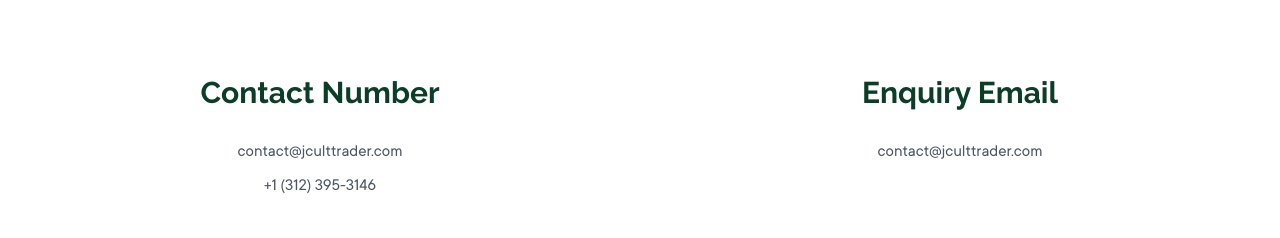
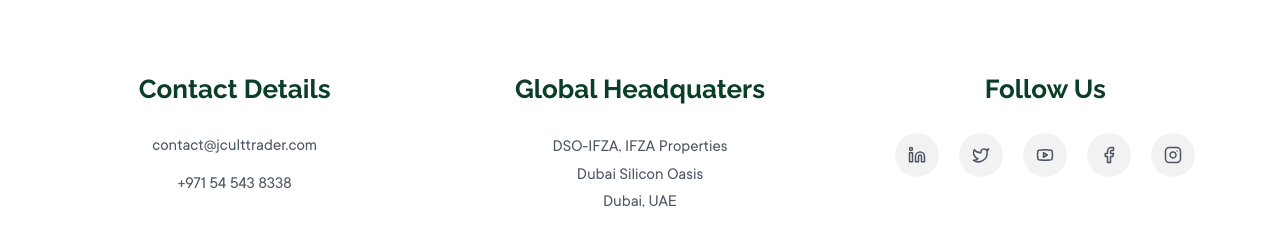
Before and after one commit to CodeWhiz-101/Jcult, a Next.js app: page /contact in a window 1280 px wide. Shown: the part 714-952 px from the top of the page. Built offline with nearby package versions, Linux system fonts and the light colour scheme.

Commit message:
chore: force vercel rebuild

```diff
--- a/src/app/contact/page.tsx
+++ b/src/app/contact/page.tsx
@@ -2,6 +2,13 @@
 
 import { useEffect, useState } from 'react';
 import LuxuryButton from '@/components/ui/LuxuryButton';
+import {
+  Linkedin,
+  Twitter,
+  Youtube,
+  Facebook,
+  Instagram,
+} from 'lucide-react';
 
 export default function Contact() {
   const [mounted, setMounted] = useState(false);
@@ -46,83 +53,77 @@
       </section>
 
       {/* ================= CONTACT INFO ================= */}
-  <section className="py-28">
+{/* ================= CONTACT INFO ================= */}
+<section className="py-28">
   <div className="container-responsive">
 
-    {/* ================= TOP ROW ================= */}
-    <div className="
-      grid
-      grid-cols-1
-      md:grid-cols-2
-      gap-y-20
-      gap-x-32
-      text-center
-      items-start
-    ">
+    <div className="grid grid-cols-1 md:grid-cols-3 gap-16 text-center">
 
-      {/* CLIENT & PARTNER */}
-      <div className="flex flex-col items-center">
-        <h3
-          className="
-            text-[30px]
-            font-brand
-            font-bold
-            text-[var(--brand-green-1)]
-            mb-6
-          "
-        >
-          Contact Number
+      {/* ================= CONTACT DETAILS ================= */}
+      <div>
+        <h3 className="text-[26px] font-brand font-bold text-[var(--brand-green-1)] mb-6">
+          Contact Details
         </h3>
 
-        <p className="text-[17px] text-[#4B5563] mb-2">
+        <p className="text-[17px] text-[#4B5563] mb-3">
           contact@jculttrader.com
         </p>
 
         <p className="text-[17px] text-[#4B5563]">
-          +1 (312) 395-3146
+          +971 54 543 8338
         </p>
       </div>
 
-      {/* COUNTERPARTY */}
-      <div className="flex flex-col items-center">
-        <h3
-          className="
-            text-[30px]
-            font-brand
-            font-bold
-            text-[var(--brand-green-1)]
-            mb-6
-          "
-        >
-          Enquiry Email
+
+      {/* ================= OFFICE ADDRESS ================= */}
+      <div>
+        <h3 className="text-[26px] font-brand font-bold text-[var(--brand-green-1)] mb-6">
+          Global Headquaters
         </h3>
 
-        <p className="text-[17px] text-[#4B5563]">
-          contact@jculttrader.com
+        <p className="text-[17px] leading-relaxed text-[#4B5563]">
+          DSO-IFZA, IFZA Properties<br />
+          Dubai Silicon Oasis<br />
+          Dubai, UAE
         </p>
       </div>
-    </div>
 
-    {/* ================= GLOBAL HQ ================= */}
-    <div className="mt-22 flex flex-col items-center text-center">
-      <h3
-        className="
-          text-[34px]
-          font-brand
-          font-bold
-          text-[var(--brand-green-1)]
-          mb-6
-        "
-      >
-        Global Headquarters
-      </h3>
 
-      <p className="text-[18px] text-[#4B5563] leading-relaxed">
-        DSO-IFZA, IFZA Properties<br />
-        Dubai Silicon Oasis<br />
-        Dubai, UAE
-      </p>
+      {/* ================= FOLLOW US ================= */}
+      <div>
+        <h3 className="text-[26px] font-brand font-bold text-[var(--brand-green-1)] mb-6">
+          Follow Us
+        </h3>
 
+        <div className="flex justify-center gap-5 flex-wrap">
+
+          {[
+            { Icon: Linkedin, link: "#" },
+            { Icon: Twitter, link: "#" },
+            { Icon: Youtube, link: "#" },
+            { Icon: Facebook, link: "#" },
+            { Icon: Instagram, link: "#" },
+          ].map(({ Icon, link }, i) => (
+            <a
+              key={i}
+              href={link}
+              className="
+                w-11 h-11
+                flex items-center justify-center
+                rounded-full
+                bg-black/5
+                text-[#4B5563]
+                transition-all duration-300
+                hover:bg-[var(--brand-green-1)]
+                hover:text-white
+              "
+            >
+              <Icon size={18} />
+            </a>
+          ))}
+
+        </div>
+      </div>
 
     </div>
 
--- a/src/components/features/Hero.tsx
+++ b/src/components/features/Hero.tsx
@@ -63,7 +63,7 @@
     w-full
      lg:h-[205px]   /* adjust to match box height */
     bg-[#F6F6F6]
-    z-10
+    -z-0
   "
 />
   {/* ================= VIDEO ================= */}
@@ -72,7 +72,7 @@
 
       {/* BASE GREEN */}
       <div
-        className="absolute inset-0 z-0"
+        className="absolute inset-0 z-5"
         style={{ background: 'var(--brand-green-gradient)' }}
       />
 
```
Also changed, not shown: 1 other file (tests, documents, lock files or other folders).
